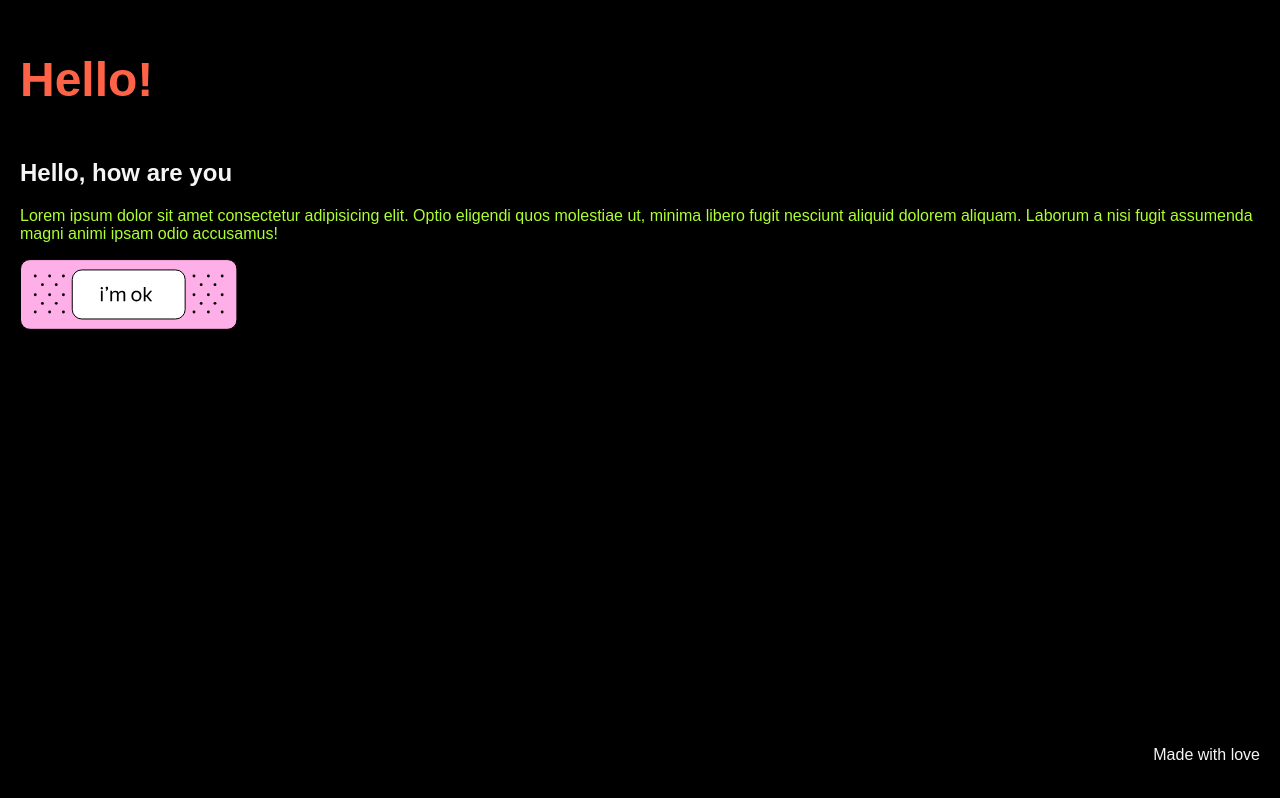
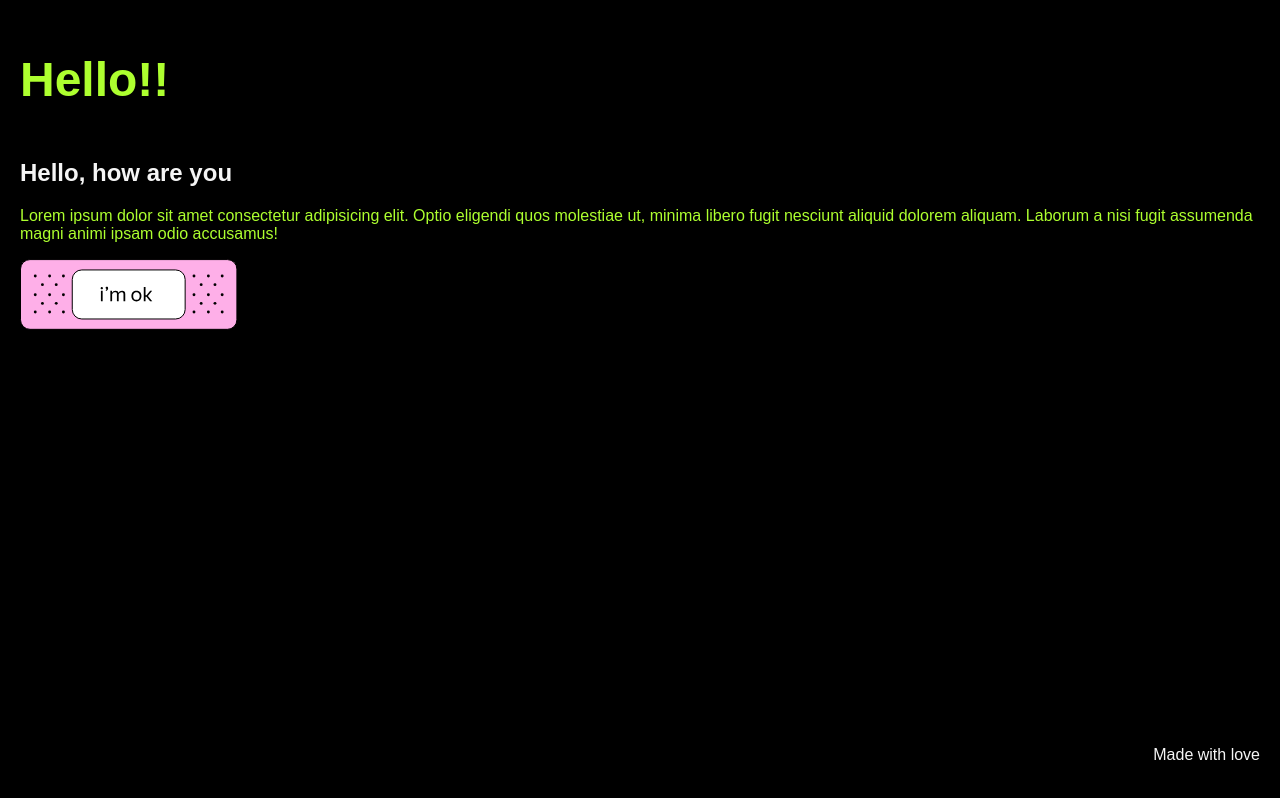
Before and after one commit to thatspock/Usual.dev, a website: page index.html in a window 1280 px wide. Drawn offline with Linux system fonts and the light colour scheme; files that its build step writes are made by us from their sources.

Commit message:
ready to publish

```diff
--- a/index.html
+++ b/index.html
@@ -9,7 +9,7 @@
 </head>
 <body class="page page_theme_dark">
   <header class="header page__header header_theme_dark">
-    <h1 class="header__title">Hello!</h1>
+    <h1 class="header__title">Hello!!</h1>
   </header>
   <main class="main">
     <h2 class="main__title">Hello, how are you</h2>
--- a/src/blocks/page/__header/page__header.css
+++ b/src/blocks/page/__header/page__header.css
@@ -1,3 +1,3 @@
 .page__header {
-  color: tomato;
+  color: greenyellow;
 }
```
Also changed, not shown: dist/bundle.css.
